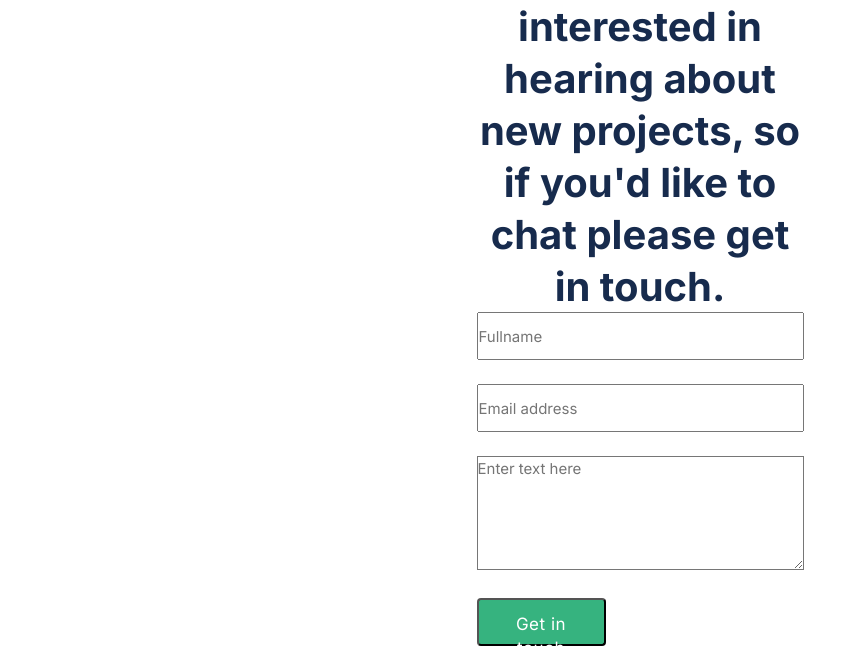
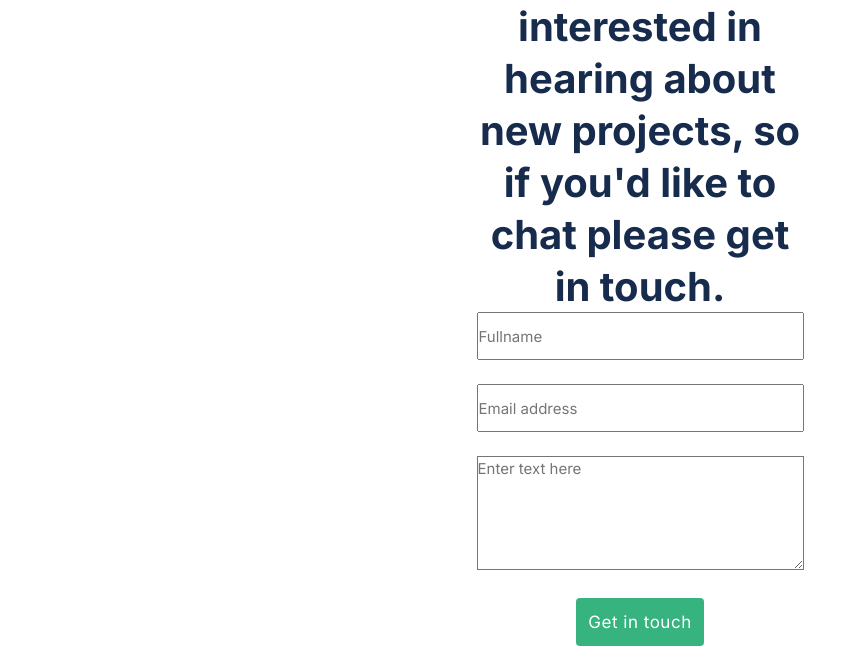
Before and after one commit to ceddddy/Cedrichs-Portfolio, a website: page index.html in a window 1280 px wide. Shown: the part 3303-3955 px from the top of the page, without its empty margins (0-866 px from the left). Drawn offline with Linux system fonts and the light colour scheme.

Commit message:
update form button position

```diff
--- a/style.css
+++ b/style.css
@@ -567,7 +567,7 @@ h1 {
 .section-contact-form div .contact-form {
   display: flex;
   flex-direction: column;
-  align-items: ;
+  align-items: center;
   height: 330px;
   width: 327px;
   border-radius: 0;
@@ -620,8 +620,13 @@ h1 {
   color: #6b778c;
 }
 
+.section-contact-form div .contact-form div {
+  display: flex;
+  justify-content: center;
+}
+
 .section-contact-form div .contact-form div .btn-form {
-  height: 48px;
+  /* height: 48px;
   width: 129px;
   border-radius: 4px;
   padding: 12px;
@@ -631,7 +636,24 @@ h1 {
   line-height: 24px;
   letter-spacing: 0.03em;
   text-align: center;
+  color: #fff; */
+  /*  */
+  padding: 12px;
+  gap: 10px;
+  width: auto;
+  height: auto;
+  bottom: 8px;
+  background: #36b37f;
+  border-radius: 4px;
   color: #fff;
+  font-family: "Inter", sans-serif;
+  font-style: normal;
+  font-weight: 500;
+  font-size: 17px;
+  line-height: 24px;
+  text-align: center;
+  letter-spacing: 0.03em;
+  border: 0;
 }
 
 .section-contact-form .contact-form-icons {
```
